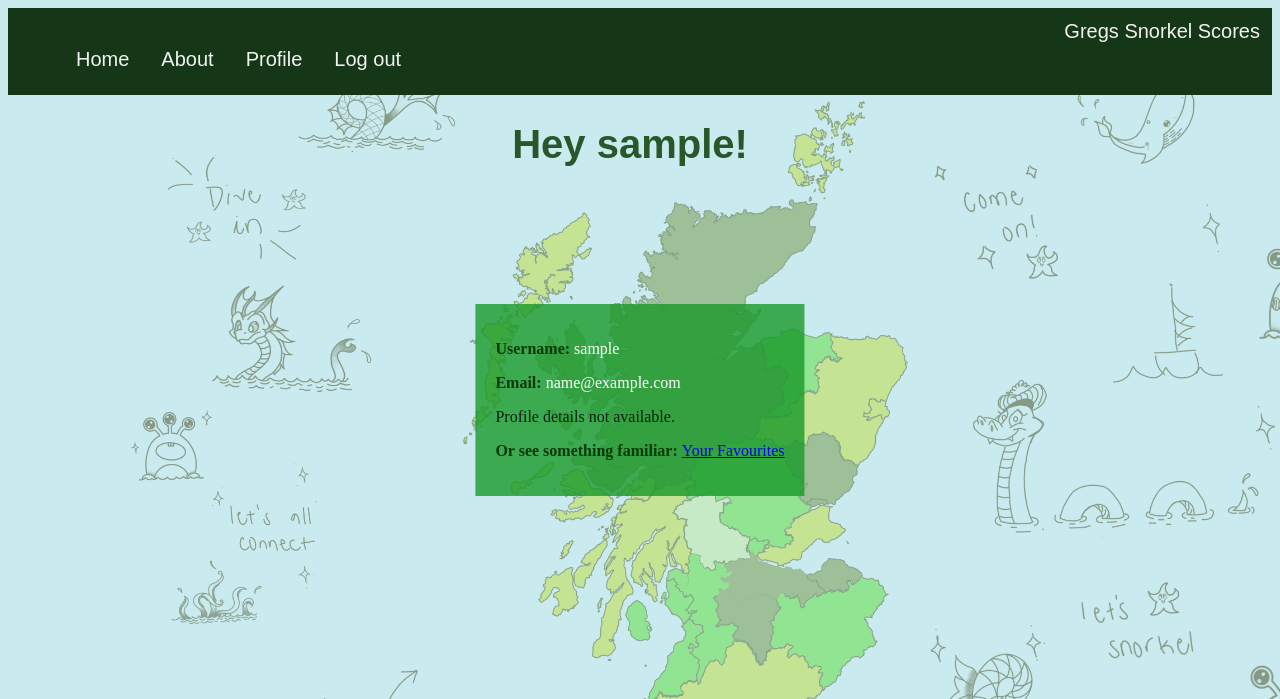
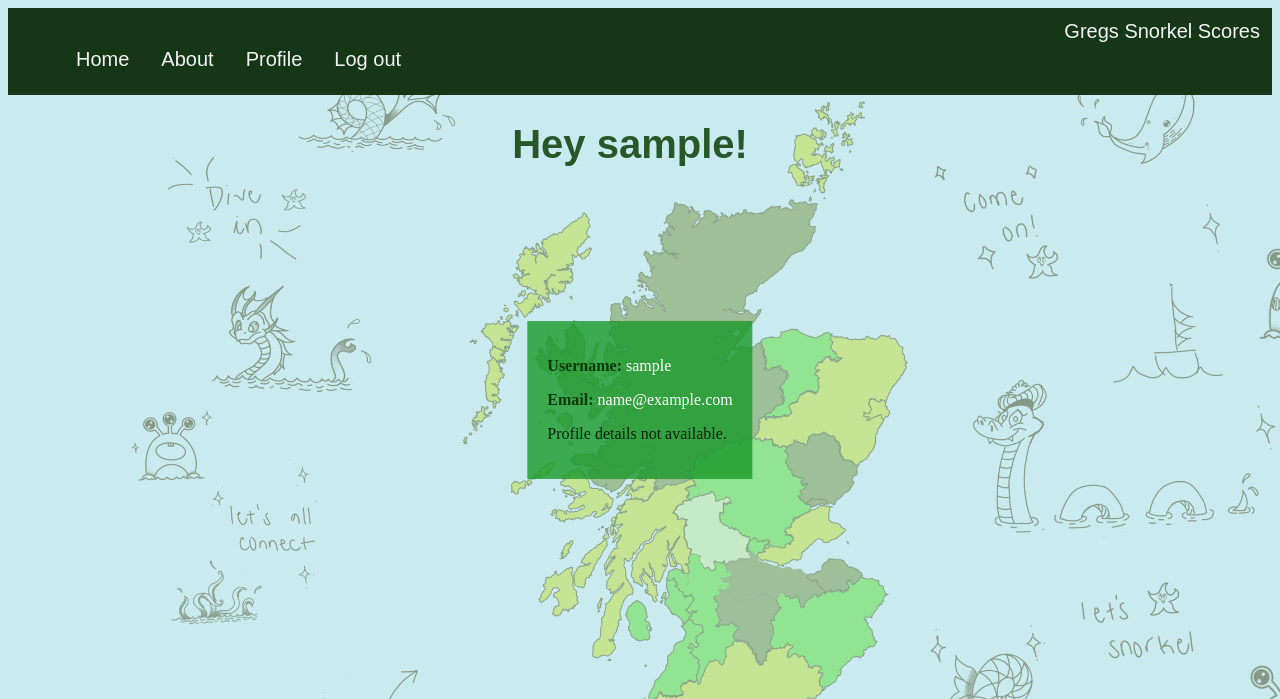
Before and after one commit to GregorJUofG/snorkel, a Django app: page /gregssnorkelscores/profile/username/ in a window 1280 px wide. Shown: the top 699 px of the page. Run offline with Django 3.2, Linux system fonts and the light colour scheme; the visitor is signed in with stand-in values (Sample User, id 1).

Commit message:
final version

```diff
--- a/gregssnorkelscores/models.py
+++ b/gregssnorkelscores/models.py
@@ -59,7 +59,6 @@ class Spot(models.Model):
     pictures = models.ImageField(upload_to="spot_images", blank=True)
     reviewsAmount = models.IntegerField(default=0)
     slug = models.SlugField(null=False, unique=True)
-    favourites = models.ManyToManyField(User, related_name='favourites', default=None, blank=True)
     objects = models.Manager()  # default manager
     newmanager = NewManager() # custom manager
 
--- a/gregssnorkelscores/urls.py
+++ b/gregssnorkelscores/urls.py
@@ -31,6 +31,4 @@ urlpatterns = [
     path('<slug:location_name_slug>/',views.show_location,name='show_location'),
     path('<slug:location_name_slug>/add_spot/', views.add_spot, name='add_spot'),
     path('<slug:location_name_slug>/<slug:spot_name_slug>/',views.show_spot,name = 'show_spot'),
-    path('fav<int:id>/', views.favourites_add, name="favourites_add"),
-    path('profile/username/favourites_list/', views.favourite_list, name="favourite_list"),
 ]
--- a/gregssnorkelscores/views.py
+++ b/gregssnorkelscores/views.py
@@ -437,22 +437,6 @@ def after_review(request, spot_name_slug):
     return response
 
 @login_required
-def favourites_add(request, id):
-    spot = get_object_or_404(Spot, id=id)
-    if spot.favourites.filter(id=request.user.id).exists():
-        spot.favourites.remove(request.user)
-    else:
-        spot.favourites.add(request.user)
-    response = render(request, "gregssnorkelscores/home.html")
-    return response
-
-@login_required
-def favourite_list(request):
-    new = Spot.newmanager.filter(favourites=request.user)
-    return render(request, 'gregssnorkelscores/favourites.html',
-                  {'new': new})
-
-@login_required
 def profile(request):
     visitor_cookie_handler(request)
 
--- a/templates/gregssnorkelscores/profile.html
+++ b/templates/gregssnorkelscores/profile.html
@@ -27,8 +27,6 @@ Profile Page
             {% else %}
             <p>Profile details not available.</p>
             {% endif %}
-            <p><span class="green">Or see something familiar: </span> <a
-                    href="{% url 'gregssnorkelscores:favourites' %}">Your Favourites</a></p>
         </div>
     </div>
 </body>
--- a/templates/gregssnorkelscores/write_review.html
+++ b/templates/gregssnorkelscores/write_review.html
@@ -10,7 +10,7 @@ Write a Review
         <h1 class="headingLogin">Write a Review for {{ spot.name }}!</h1>
         <div class="centered-form">
             <div>
-                <form id="write_review_form" method="post" action="/gregssnorkelscores/{{ spot.slug }}/write_review/">
+                <form id="write_review_form" method="post" action="/gregssnorkelscores/{{ spot.slug }}/after_review/">
                     {% csrf_token %}
                     {% for hidden in form.hidden_fields %}
                     {{ hidden }}
```
Also changed, not shown: templates/gregssnorkelscores/favourites.html (deleted, +0 -17 lines), gregssnorkelscores/migrations/0001_initial.py, gregssnorkelscores/migrations/0002_auto_20240322_1620.py (deleted), gregssnorkelscores/migrations/0002_auto_20240322_1712.py (deleted), gregssnorkelscores/migrations/0003_remove_review_pictures.py (deleted), media/profile_images/bloody_knee_greg.jpg (added).
